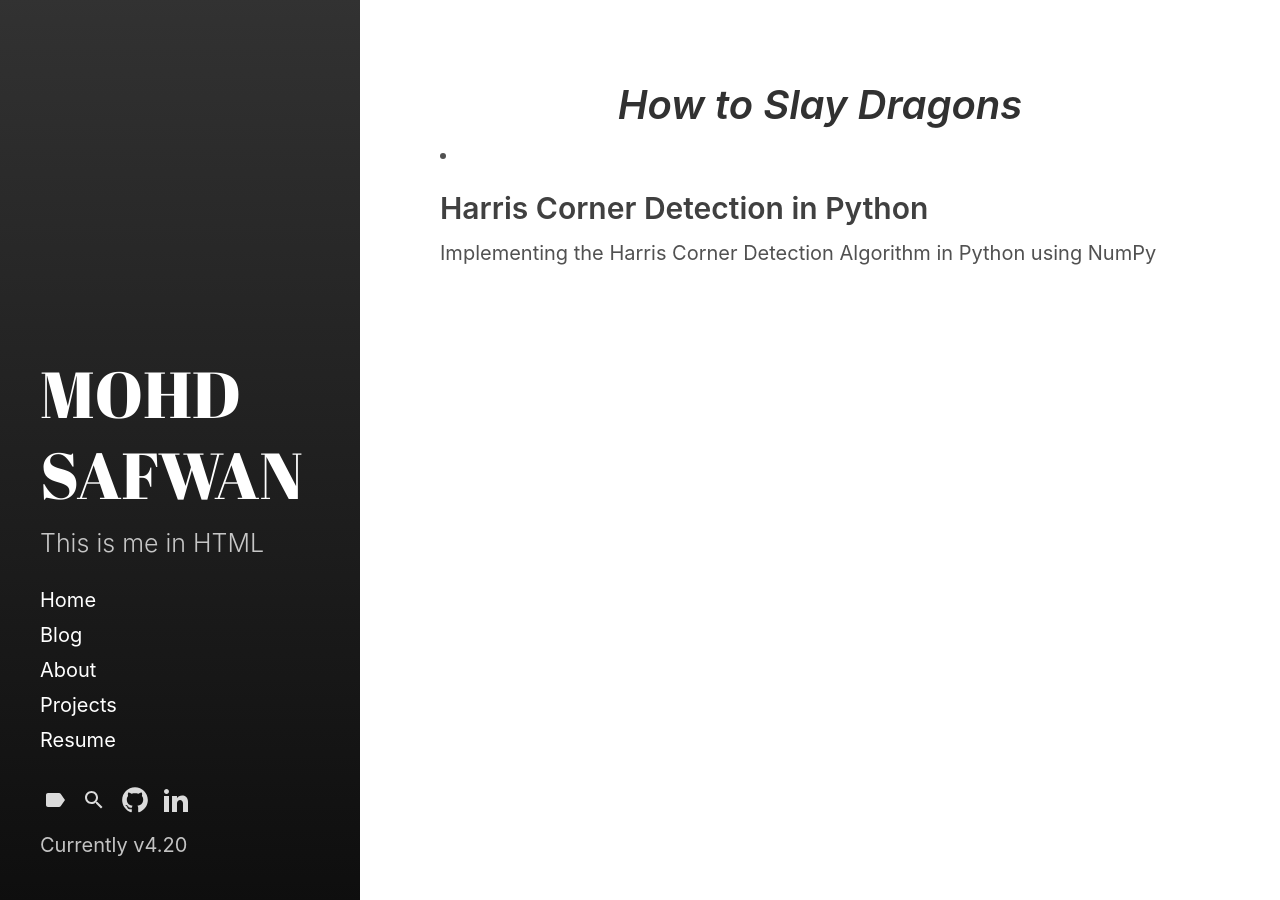
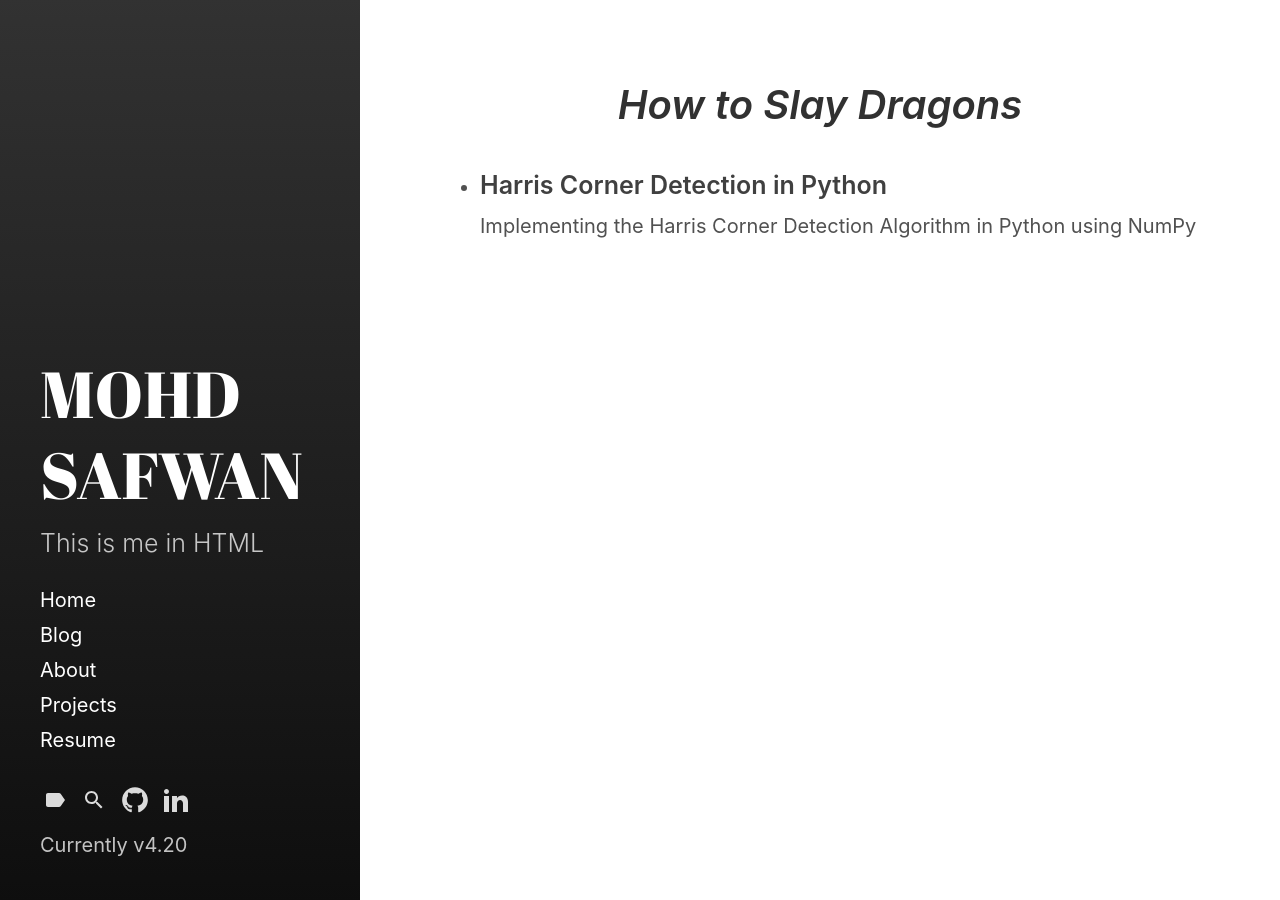
Before and after one commit to safwankdb/homepage, a Jekyll site: the page built from blog/index.html, in a window 1280 px wide. Built offline with Jekyll 4.4.1, drawn with Linux system fonts in a browser that asks for light colours.

Commit message:
fixed list

```diff
--- a/blog/index.html
+++ b/blog/index.html
@@ -9,10 +9,12 @@ sidebar_link: true
 </header>
 
 <div class='content'>
-<li>
+<ul>
   {% for post in site.posts %}
-    <h2><a href="{{ post.url }}"" style="color: #404040""> {{ post.title }}</a></h2>
+  <li>
+    <h3><a href="{{ post.url }}"" style="color: #404040""> {{ post.title }}</a></h3>
     {{ post.excerpt }}
+  </li>
   {% endfor %}
-</li>
+</ul>
 </div>
```
